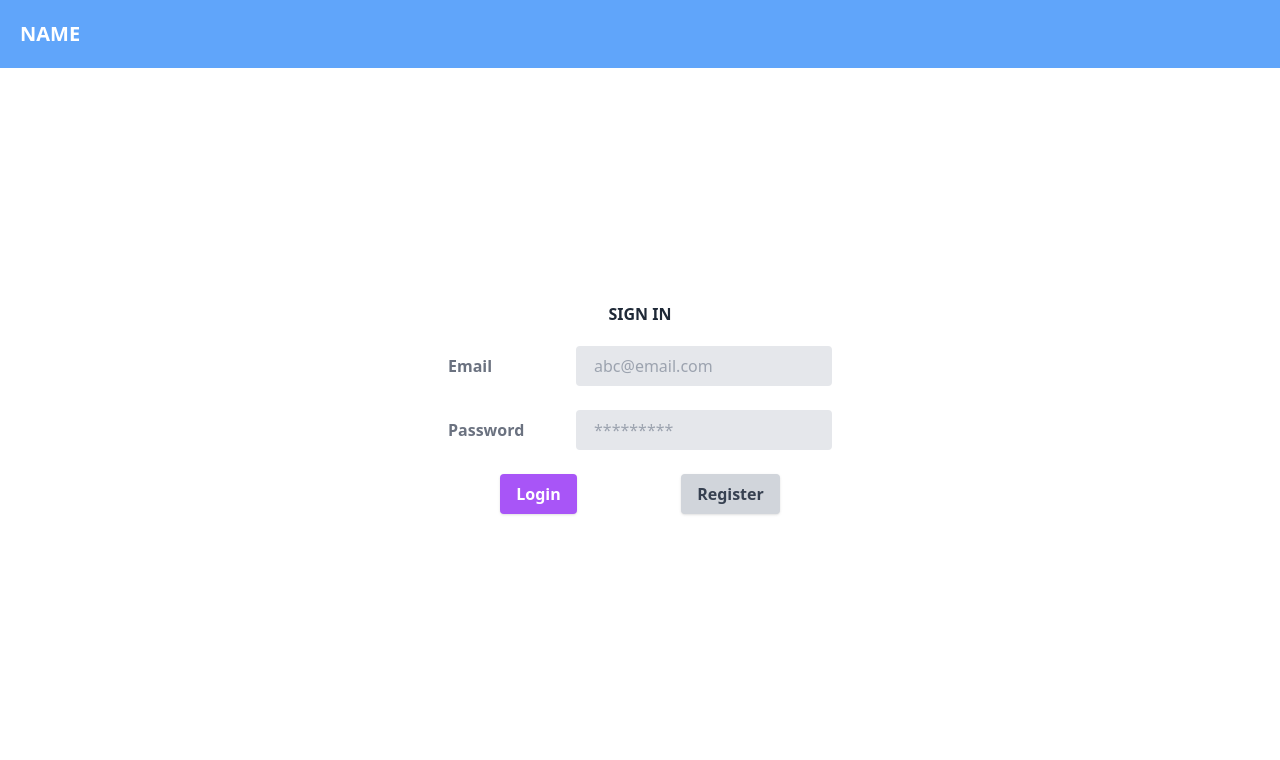
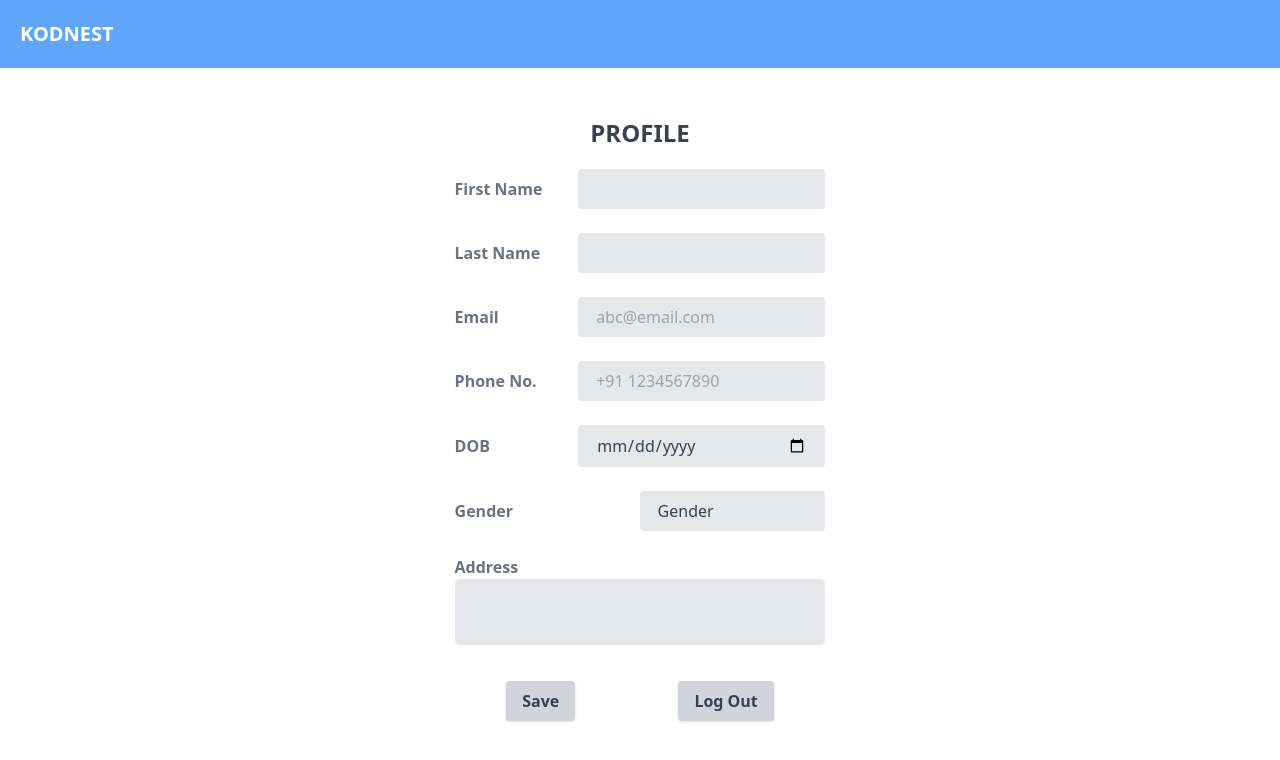
Before and after one commit to NivinAnil/kodnest-assignment, a React (Create React App) app: page / in a window 1280 px wide. Shown: the top 760 px of the page. Built offline with nearby package versions, Linux system fonts and the light colour scheme; no server answers; sample sign-in values are in the browser's storage.

Commit message:
Profile and Firebase auth

```diff
--- a/package.json
+++ b/package.json
@@ -6,6 +6,7 @@
     "@testing-library/jest-dom": "^5.16.5",
     "@testing-library/react": "^13.4.0",
     "@testing-library/user-event": "^13.5.0",
+    "firebase": "^9.15.0",
     "react": "^18.2.0",
     "react-dom": "^18.2.0",
     "react-router-dom": "^6.6.1",
--- a/src/App.js
+++ b/src/App.js
@@ -13,13 +13,13 @@ function App() {
       <Router>
         <Routes>
 
-          <Route exact path="/"
+          <Route exact path="/signin"
             element={<SignIn />} />
 
           <Route exact path="/signup"
             element={<SignUp />} />
 
-          <Route exact path="/profile"
+          <Route exact path="/"
             element={<Profile />} />
         </Routes>
       </Router>
--- a/src/Pages/Profile.js
+++ b/src/Pages/Profile.js
@@ -1,7 +1,12 @@
-import React, { useState } from "react";
+import React, { useEffect, useState } from "react";
 import FormLabel from "../components/FormLabel";
 import validator from "validator";
+import { onAuthStateChanged, signOut } from "firebase/auth";
+import { auth } from "../firebase";
+import { useNavigate } from "react-router-dom";
+
 const Profile = () => {
+    const navigate = useNavigate();
 
     const [profileForm, setProfileForm] = useState(
         {
@@ -15,7 +20,37 @@ const Profile = () => {
         }
     )
 
+    const [errorMessage, setErrorMessage] = useState(null);
 
+
+    useEffect(() => {
+        onAuthStateChanged(auth, (user) => {
+            if (user) {
+                // User is signed in, see docs for a list of available properties
+                // https://firebase.google.com/docs/reference/js/firebase.User
+                const uid = user.uid;
+                console.log("uid", uid);
+
+            } else {
+                // User is signed out
+                navigate("/signin");
+                console.log("user is logged out")
+            }
+        });
+    }, [])
+
+
+
+    const handleLogout = () => {
+
+        signOut(auth).then(() => {
+            // Sign-out successful.
+            navigate("/");
+            console.log("Signed out successfully")
+        }).catch((error) => {
+            // An error happened.
+        });
+    }
     const validateProfile = () => {
 
         const phNoOptions = { strictMode: true }
@@ -39,15 +74,24 @@ const Profile = () => {
 
     const saveForm = () => {
         const [valid, message] = validateProfile();
-        console.log(message);
+        if (valid) {
+            console.log(profileForm);
+            setErrorMessage(message)
+        }
+
+        else {
+            setErrorMessage(message)
+            console.log({ error: message });
+        }
 
     }
 
     return (
-        <div className="h-screen flex flex-col justify-center">
+        <div className="h-screen flex flex-col items-center justify-center">
             <div className="block text-center text-gray-700 text-2xl uppercase font-bold">Profile</div>
 
-            <div className="flex flex-wrap h-2/3 justify-center p-5 items-center">
+            <div className="flex flex-wrap  h-2/3 justify-center p-5 items-center">
+
                 <form className="w-full max-w-sm">
                     <div className="md:flex md:items-center mb-6">
                         <div className="md:w-1/3">
@@ -108,7 +152,7 @@ const Profile = () => {
                                 className="bg-gray-200 appearance-none border-2 border-gray-200 rounded w-full py-2 px-4 text-gray-700 leading-tight focus:outline-none focus:bg-white focus:border-purple-500"
                                 id="inline-phone-number"
                                 type="text"
-                                placeholder="912345678"
+                                placeholder="+91 1234567890"
                                 required
                                 value={profileForm.pno}
                                 onChange={(e) => { setProfileForm({ ...profileForm, pno: e.target.value }) }}
@@ -170,9 +214,19 @@ const Profile = () => {
                         >
                             Save
                         </button>
+                        <button
+                            className="shadow bg-gray-300 border-purple-200 hover:bg-gray-800 hover:text-white focus:shadow-outline focus:outline-none text-gray-700 font-bold py-2 px-4 rounded"
+                            type="button"
+                            onClick={() => {
+                                handleLogout()
+                            }}
+                        >
+                            Log Out
+                        </button>
                     </div>
                 </form>
             </div>
+            <p className="text-center uppercase text-sm font-semibold text-red-500">{errorMessage}</p>
         </div>
     );
 }
--- a/src/Pages/Signin.js
+++ b/src/Pages/Signin.js
@@ -1,10 +1,13 @@
+import { signInWithEmailAndPassword } from 'firebase/auth';
 import React, { useState } from 'react'
+import { useNavigate } from 'react-router-dom';
 import validator from 'validator';
 import Form from '../components/Form';
 import FormLabel from '../components/FormLabel';
+import { auth } from '../firebase';
 
 const SignIn = () => {
-
+    const navigate = useNavigate();
     const [signInInfo, setSignInInfo] = useState({ email: '', password: '' });
     const [errorMessage, setErrorMessage] = useState(null);
 
@@ -28,10 +31,24 @@ const SignIn = () => {
     }
 
     const submitSignInForm = () => {
+
         const [valid, message] = validateForm();
 
         if (valid) {
             console.log(signInInfo);
+            signInWithEmailAndPassword(auth, signInInfo.email, signInInfo.password)
+                .then((userCredential) => {
+                    // Signed in
+                    const user = userCredential.user;
+                    navigate("/profile");
+                    console.log(user);
+
+                })
+                .catch((error) => {
+                    const errorCode = error.code;
+                    const errorMessage = error.message;
+                    console.log(errorCode, errorMessage)
+                });
         }
         else {
             console.log(message);
--- a/src/Pages/Signup.js
+++ b/src/Pages/Signup.js
@@ -2,7 +2,12 @@ import React, { useState } from 'react'
 import FormLabel from '../components/FormLabel';
 import validator from 'validator';
 import Form from '../components/Form';
+import { useNavigate } from 'react-router-dom';
+import { createUserWithEmailAndPassword } from 'firebase/auth';
+import { auth } from '../firebase';
+
 export const SignUp = () => {
+    const navigate = useNavigate();
 
     const [signupInfo, setSignupInfo] = useState({
         name: '',
@@ -33,10 +38,28 @@ export const SignUp = () => {
 
     }
 
-    const submitSignupForm = () => {
+
+
+
+    const submitSignupForm = async () => {
         const [valid, message] = validateForm();
         if (valid) {
             console.log(signupInfo);
+            await createUserWithEmailAndPassword(auth, signupInfo.email, signupInfo.password)
+                .then((userCredential) => {
+                    // Signed in
+                    const user = userCredential.user;
+                    console.log(user);
+                    navigate("/signin");
+                    user.updateProfile({ displayName: signupInfo.name })
+                    // ...
+                })
+                .catch((error) => {
+                    const errorCode = error.code;
+                    const errorMessage = error.message;
+                    console.log(errorCode, errorMessage);
+                    // ..
+                });
         }
         else {
             console.log(message);
--- a/src/components/Header.js
+++ b/src/components/Header.js
@@ -3,9 +3,9 @@ import React from 'react'
 function Header() {
     return (
         <div className='w-screen bg-blue-400 p-5 absolute z-20'>
-            <div className='uppercase text-xl text-white font-bold'>Name</div>
+            <div className='uppercase text-xl text-white font-bold'>KodNest</div>
         </div>
     )
 }
 
-export default Header
+export default Header;
```
Also changed, not shown: 1 other file (tests, documents, lock files or other folders).
